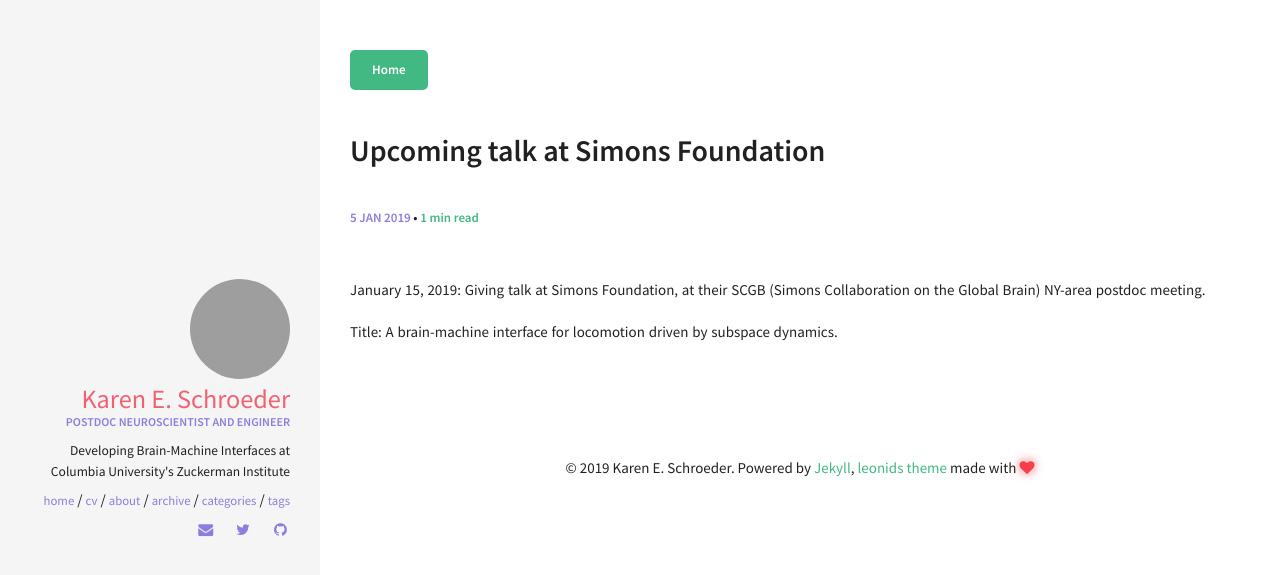
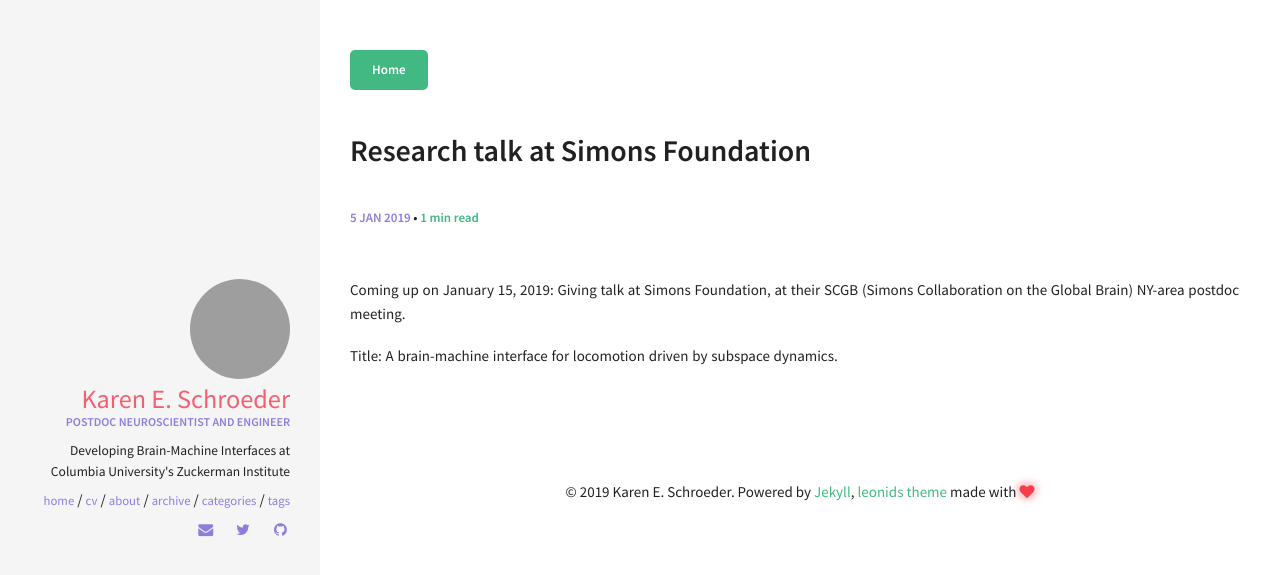
Before and after one commit to karschro/karschro.github.io, a Jekyll site: the page built from _posts/2019-01-05-simons-talk-announce.md, in a window 1280 px wide. Shown: the top 575 px of the page. Built offline with Jekyll 4.4.1, drawn with Linux system fonts in a browser that asks for light colours.

Commit message:
Update 2019-01-05-simons-talk-announce.md

```diff
--- a/_posts/2019-01-05-simons-talk-announce.md
+++ b/_posts/2019-01-05-simons-talk-announce.md
@@ -1,10 +1,10 @@
 ---
 layout: post
-title:  "Upcoming talk at Simons Foundation"
+title:  "Research talk at Simons Foundation"
 date:   2019-01-05 20:07:19
 categories: [PARAGRAPH]
 comments: false
 ---
-January 15, 2019: Giving talk at Simons Foundation, at their SCGB (Simons Collaboration on the Global Brain) NY-area postdoc meeting.
+Coming up on January 15, 2019: Giving talk at Simons Foundation, at their SCGB (Simons Collaboration on the Global Brain) NY-area postdoc meeting.
 
 Title: A brain-machine interface for locomotion driven by subspace dynamics.
```
